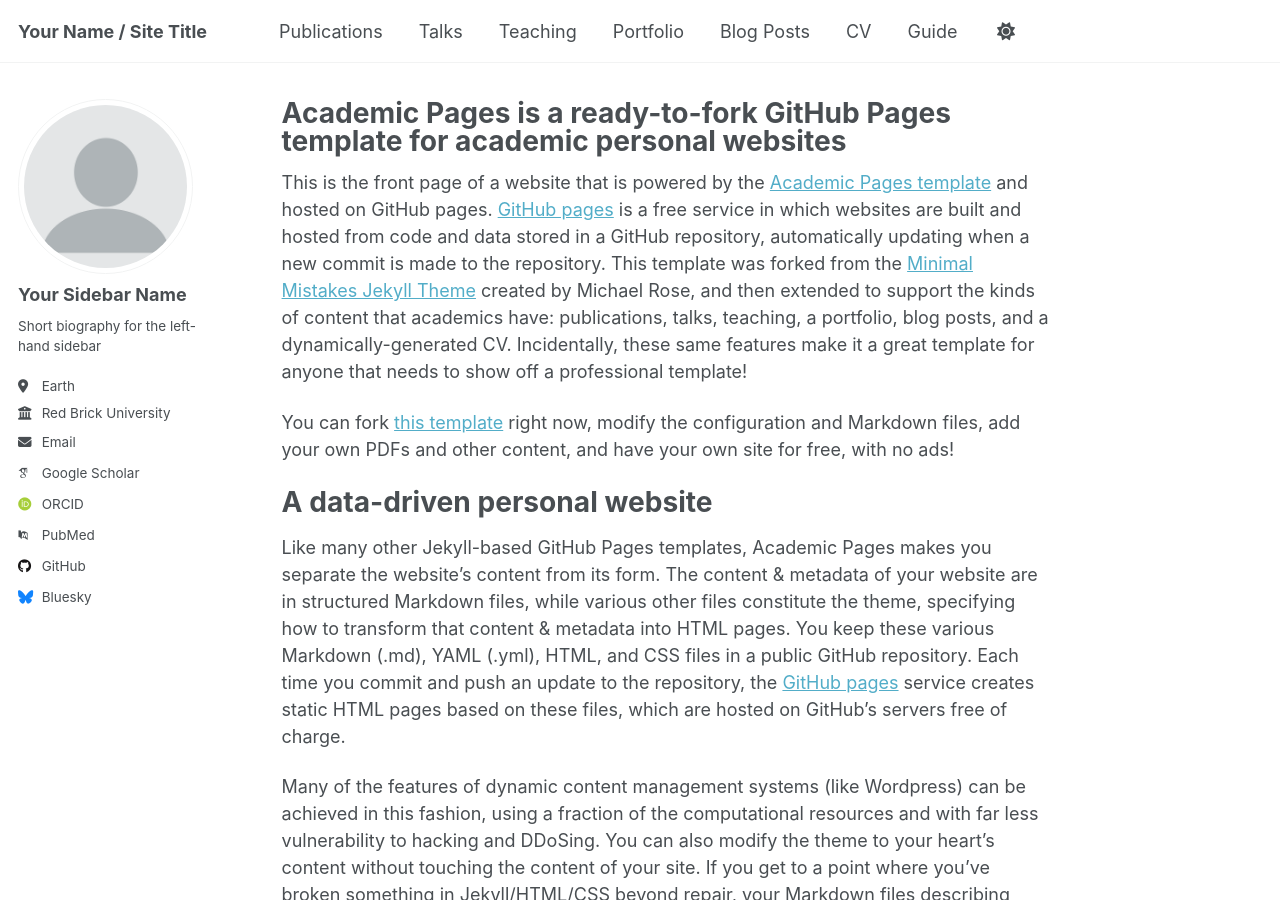
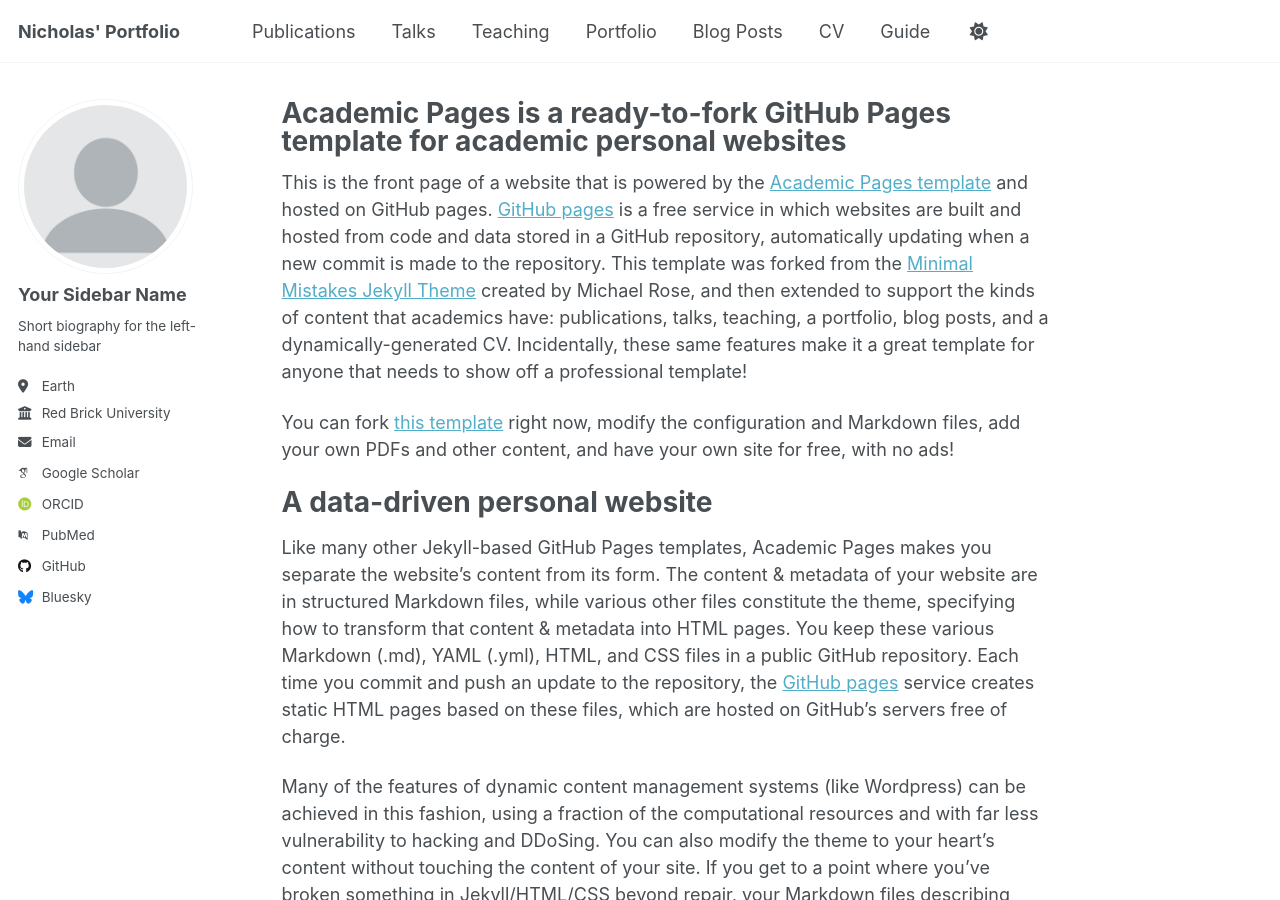
Before and after one commit to navalente/navalente.github.io, a Jekyll site: the page built from _pages/about.md, in a window 1280 px wide and 900 px high. Built offline with Jekyll 4.4.1, drawn with Linux system fonts in a browser that asks for light colours; some web fonts are replaced; a script that is not in the unit is left out.

Commit message:
site title

```diff
--- a/_config.yml
+++ b/_config.yml
@@ -9,7 +9,7 @@
 # Basic Site Settings
 locale                   : "en-US"
 site_theme               : "default" # Currently available options are "default", "air"
-title                    : "Your Name / Site Title"
+title                    : "Nicholas' Portfolio"
 title_separator          : "-"
 name                     : &name "Your Name"
 description              : &description "personal description"
```
